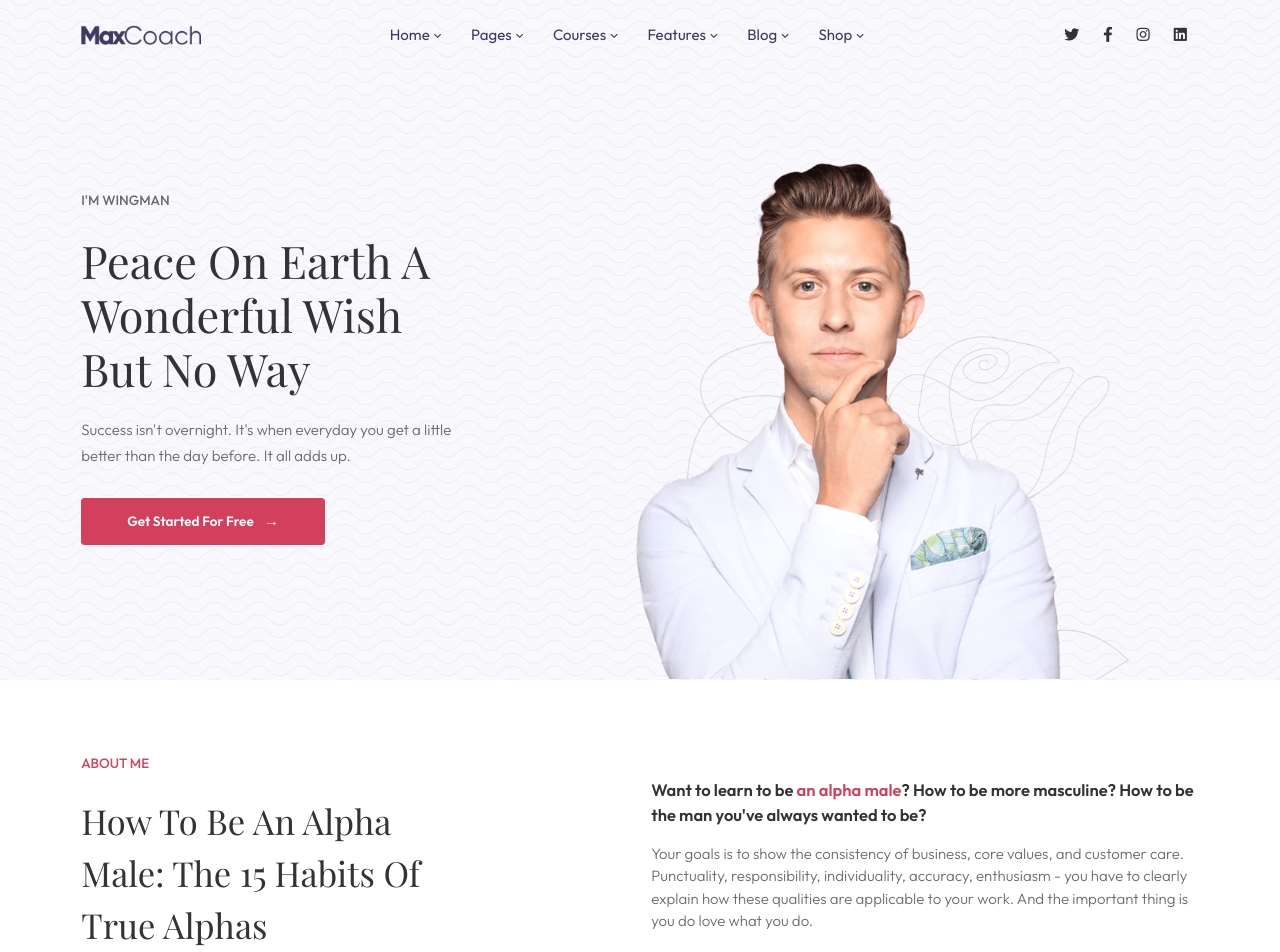
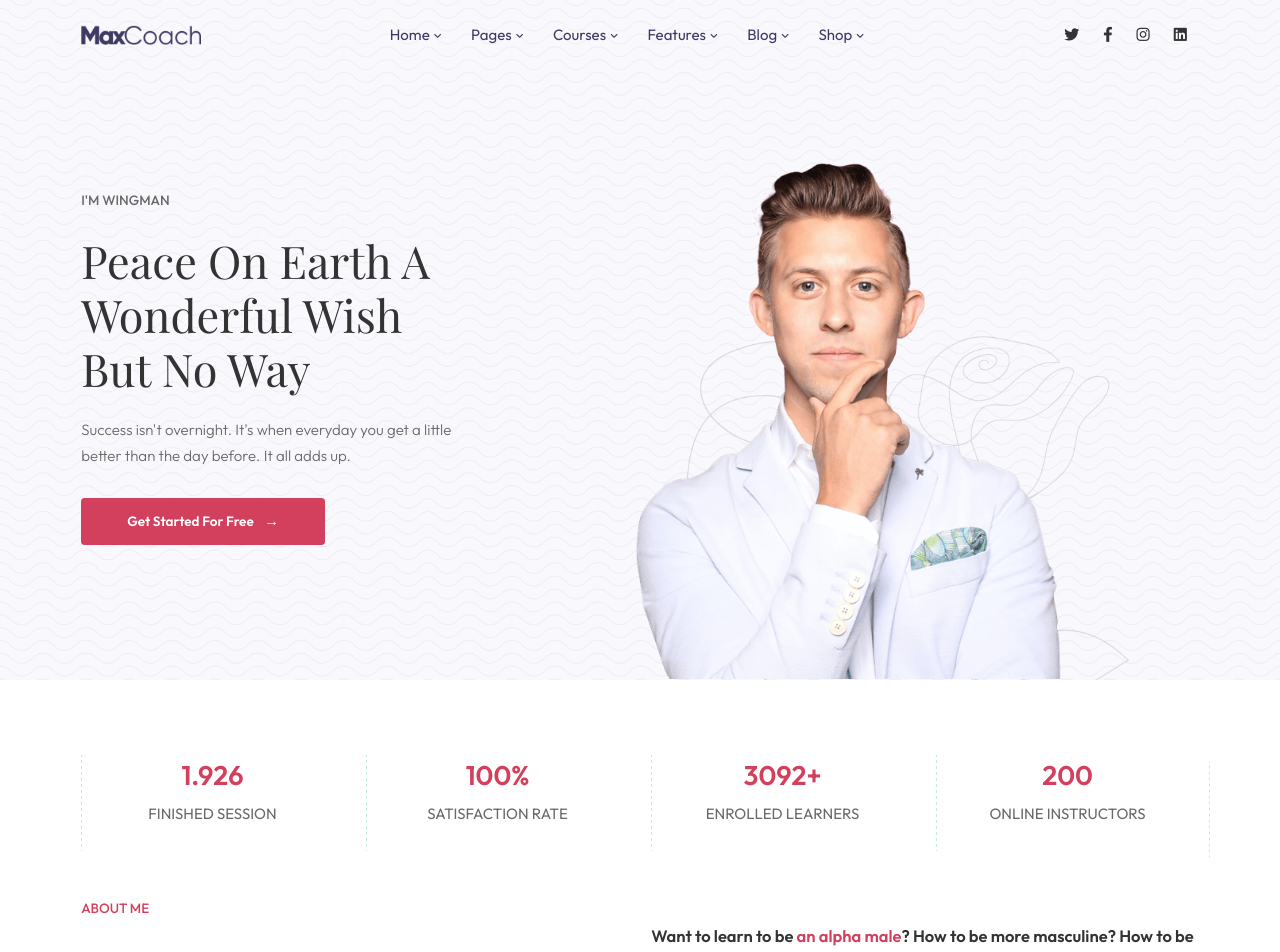
Before and after one commit to federicofrasca796/proj-html-vuejs, a Vue app: page / in a window 1280 px wide. Shown: the top 952 px of the page. Built offline with nearby package versions, Linux system fonts and the light colour scheme.

Commit message:
fix sect1 not showing|siteheader has now header tag

```diff
--- a/src/components/SiteHeader.vue
+++ b/src/components/SiteHeader.vue
@@ -1,5 +1,5 @@
 <template>
-  <div id="site_header">
+  <header id="site_header">
     <div class="container">
       <!-- NAVBAR -->
       <nav class="navbar" id="navbar">
@@ -34,7 +34,7 @@
         </div>
       </section>
     </div>
-  </div>
+  </header>
 </template>
 
 <script>
--- a/src/components/SiteMain.vue
+++ b/src/components/SiteMain.vue
@@ -1,7 +1,7 @@
 <template>
   <main id="site_main">
     <!-- SECTION 1 "Accomplishments" -->
-
+    <sectionAccomplish />
     <!-- SECTION 2 "About Me" -->
     <sectionAboutMe />
 
@@ -29,9 +29,11 @@ import sectionBooks from "@/components/site-main-components/sectionBooks.vue";
 import sectionClients from "@/components/site-main-components/sectionClients.vue";
 import sectionStories from "@/components/site-main-components/sectionStories.vue";
 import sectionBlog from "@/components/site-main-components/sectionBlog.vue";
+import sectionAccomplish from "@/components/site-main-components/sectionAccomplish.vue";
 
 export default {
   components: {
+    sectionAccomplish,
     sectionAboutMe,
     sectionCourses,
     sectionBooks,
--- a/src/components/site-main-components/sectionAccomplish.vue
+++ b/src/components/site-main-components/sectionAccomplish.vue
@@ -33,12 +33,12 @@ export default {};
     position: relative;
   }
   .accomplishment::before {
-    content: url("../assets/img/background-pattern-grid-line-06.png");
+    content: url("../../assets/img/background-pattern-grid-line-06.png");
     position: absolute;
     top: 0;
   }
   .accomplishment:last-child::after {
-    content: url("../assets/img/background-pattern-grid-line-06.png");
+    content: url("../../assets/img/background-pattern-grid-line-06.png");
     position: absolute;
     top: 0;
     right: 0;
@@ -49,7 +49,7 @@ export default {};
     text-align: center;
   }
   .numbers {
-    font-weight: 700;
+    font-weight: 600;
     font-size: 1.8rem;
     margin-bottom: 0.5rem;
     color: $brand_primary;
```
